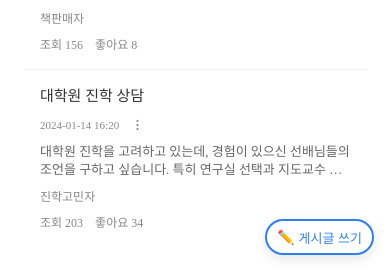
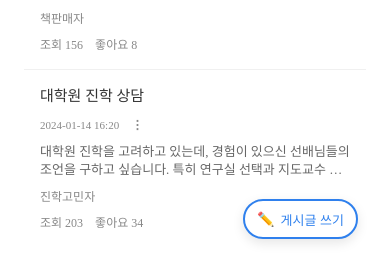
Before and after one commit to Maar-coding/CampusLog, a Django app: page /board in a window 390 px wide. Shown: the part 1418-1689 px from the top of the page. Run offline with Django 3.2, Linux system fonts and the light colour scheme.

Commit message:
[FIX] 게시판 화면 전환

```diff
--- a/app/web/static/web/board.css
+++ b/app/web/static/web/board.css
@@ -1,5 +1,6 @@
 /* 게시판 전체 컨테이너 */
 .board_container {
+    position: relative;
     padding: 24px;
     height: calc(100vh - 48px);
     display: flex;
@@ -119,7 +120,7 @@
 
 /* 플로팅 글쓰기 버튼 */
 .floating_write_button {
-    position: fixed;
+    position: absolute;
     bottom: 24px;
     right: 24px;
     height: 40px;
@@ -418,14 +419,6 @@
 
     .board_title {
         font-size: 20px;
-    }
-
-    .floating_write_button {
-        bottom: 16px;
-        right: 16px;
-        height: 36px;
-        padding: 0 10px;
-        gap: 4px;
     }
 
     .write_icon {
--- a/app/web/templates/web/board_panel.html
+++ b/app/web/templates/web/board_panel.html
@@ -42,7 +42,7 @@
         </div>
 
         <!-- 글쓰기 버튼 (오른쪽 아래 고정) -->
-        <button class="floating_write_button" onclick="openWriteModal()">
+        <button class="floating_write_button" onclick="changePanel('board/write')">
             <span class="write_icon">✏️</span>
             <span class="write_text">게시글 쓰기</span>
         </button>
--- a/app/web/templates/web/board_upload.html
+++ b/app/web/templates/web/board_upload.html
@@ -13,7 +13,7 @@
         <!-- 뒤로가기 버튼과 게시판 헤더 -->
         <div class="board_header" id="boardHeader">
             <div class="header_left">
-                <button class="back_button" onclick="goBack()">
+                <button class="back_button" onclick="changePanel('board/list')">
                     <span class="back_arrow">←</span>
                 </button>
                 <h1 class="board_title">게시글 작성</h1>
@@ -61,7 +61,7 @@
 
             <!-- 버튼 영역 -->
             <div class="form_buttons">
-                <button type="button" class="btn btn_cancel" onclick="cancelPost()">취소</button>
+                <button type="button" class="btn btn_cancel" onclick="changePanel('board/list')">취소</button>
                 <button type="submit" class="btn btn_submit">업로드</button>
             </div>
         </form>
```
